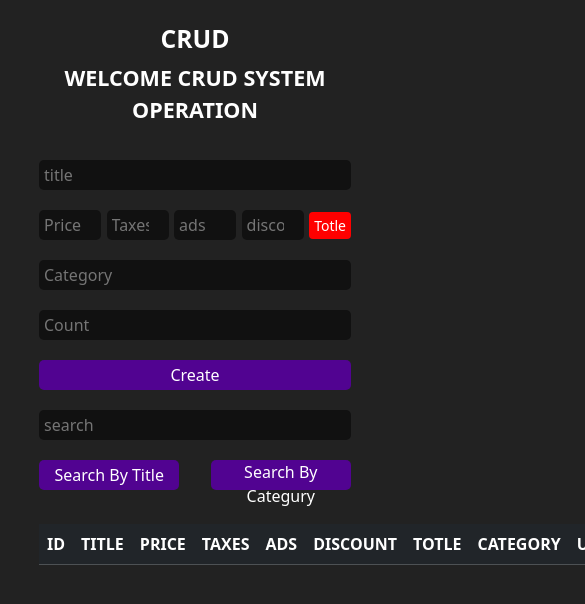
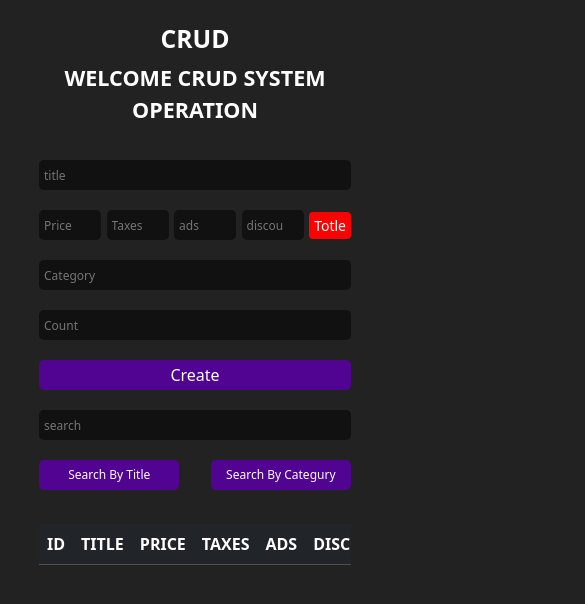
Before and after one commit to alisaid2424/CRUD-2, a plain HTML site: page index.html in a window 390 px wide. Shown: the top 604 px of the page, 585 px wide, since content can reach past the window. Drawn offline with Linux system fonts and the light colour scheme.

Commit message:
frist updated on style project

```diff
--- a/css/master.css
+++ b/css/master.css
@@ -10,6 +10,7 @@ body {
 .crud {
   width: 80%;
   margin: auto;
+  overflow: auto;
 }
 input {
   width: 100%;
@@ -25,6 +26,11 @@ input {
 input:focus {
   background-color: #000;
   transform: scale(1.03);
+}
+@media (max-width: 767px){
+  input{
+    font-size:12px;
+  }
 }
 .price input {
   max-width: 20%;
@@ -56,6 +62,12 @@ button:hover {
 }
 .btnsearch button {
   width: 45%;
+  font-size:18px;
+}
+@media (max-width: 767px) {
+  .btnsearch button {
+    font-size:12px;
+  }
 }
 table th {
   text-transform: uppercase;
```
